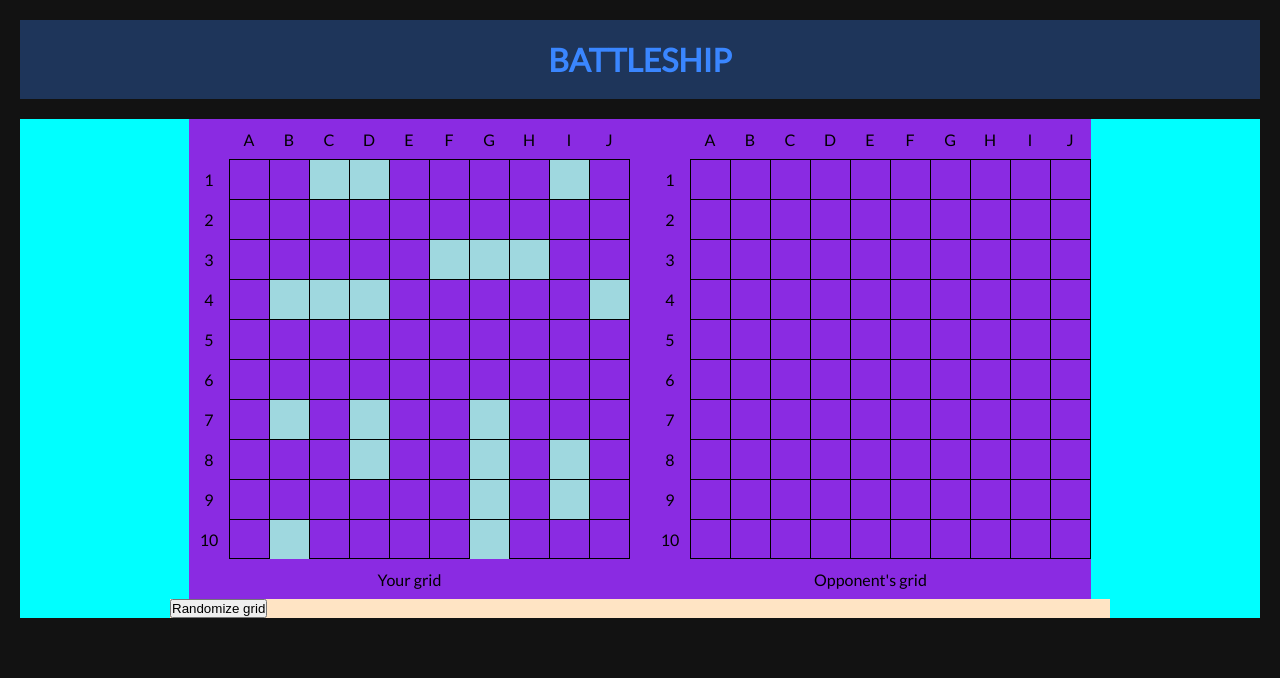
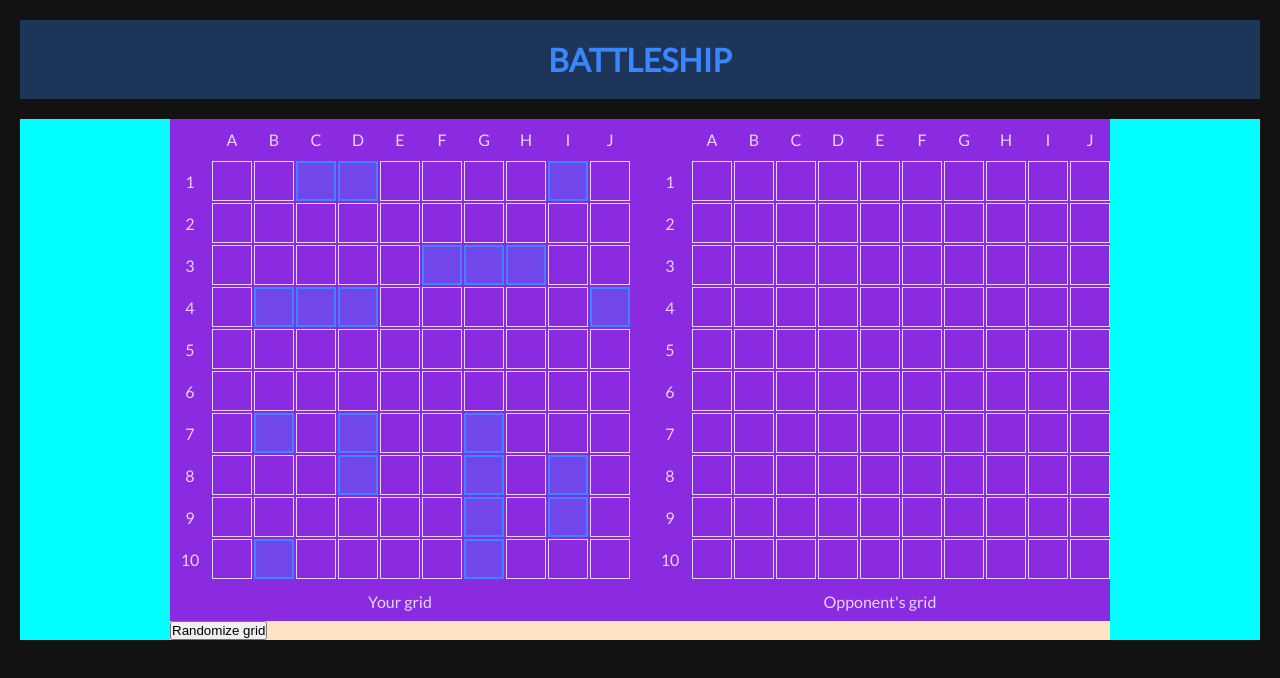
Before and after one commit to fernanda-veiga/battleship, a React (Create React App) app: page / in a window 1280 px wide. Shown: the top 678 px of the page. Built offline with nearby package versions, Linux system fonts and the light colour scheme.

Commit message:
Fixed the styling to fit dark mode.

```diff
--- a/src/styles/Grid.css
+++ b/src/styles/Grid.css
@@ -1,7 +1,8 @@
 .Grid-container {
   display: grid;
-  grid-template-columns: 40px, 400px;
-  grid-template-rows: 40px 400px 40px;
+  grid-template-columns: 40px, 418px;
+  grid-template-rows: 40px 418px 40px;
+  gap: 2px;
 }
 
 .Grid-coord-top {
@@ -9,6 +10,7 @@
   grid-row: 1/2;
   display: grid;
   grid-template-columns: repeat(11, 40px);
+  gap: 2px;
 }
 
 .Grid-coord-left {
@@ -17,11 +19,13 @@
   grid-row: 2/3;
   display: grid;
   grid-template-rows: repeat(10, 40px);
+  gap: 2px;
 }
 
 .Grid-coord-top > div,
 .Grid-coord-left > div {
   font-family: "Lato", sans-serif;
+  color: rgba(255, 255, 255, 0.8);
   display: flex;
   justify-content: center;
   align-items: center;
@@ -30,28 +34,28 @@
 .Grid {
   grid-column: 2/3;
   grid-row: 2/3;
-  border-bottom: 1px solid black;
-  border-right: 1px solid black;
   display: grid;
   grid-template-columns: repeat(10, 40px);
   grid-template-rows: repeat(10, 40px);
+  gap: 2px;
 }
 
 .Grid div {
-  border-top: 1px solid black;
-  border-left: 1px solid black;
+  border: 1px solid rgba(255, 255, 255, 0.8);
 }
 
 .Grid.player2 div:hover {
-  background-color: rgba(245, 192, 192, 0.5);
+  border: 2px solid rgb(255, 190, 11);
+  background-color: rgba(255, 190, 11, 0.3);
 }
 
 .Grid.player1 .ship {
-  background-color: rgb(159, 216, 223);
+  border: 2px solid rgb(58, 134, 255);
+  background-color: rgba(58, 134, 255, 0.3);
 }
 
 .Grid .hit {
-  color: black;
+  color: rgba(255, 255, 255, 0.8);
   font-family: "Lato", sans-serif;
   display: flex;
   justify-content: center;
@@ -64,15 +68,17 @@
 }
 
 .Grid .hit.ship {
-  color: rgb(255, 113, 113);
+  color: rgb(255, 0, 110);
 }
 
 .Grid .hit.ship.sunk {
-  background-color: rgba(255, 113, 113, 0.5);
+  border: 2px solid rgb(255, 0, 110);
+  background-color: rgba(255, 0, 110, 0.3);
 }
 
 .Grid-description {
   font-family: "Lato", sans-serif;
+  color: rgba(255, 255, 255, 0.8);
   grid-column: 1/3;
   grid-row: 3/4;
   display: flex;
```
